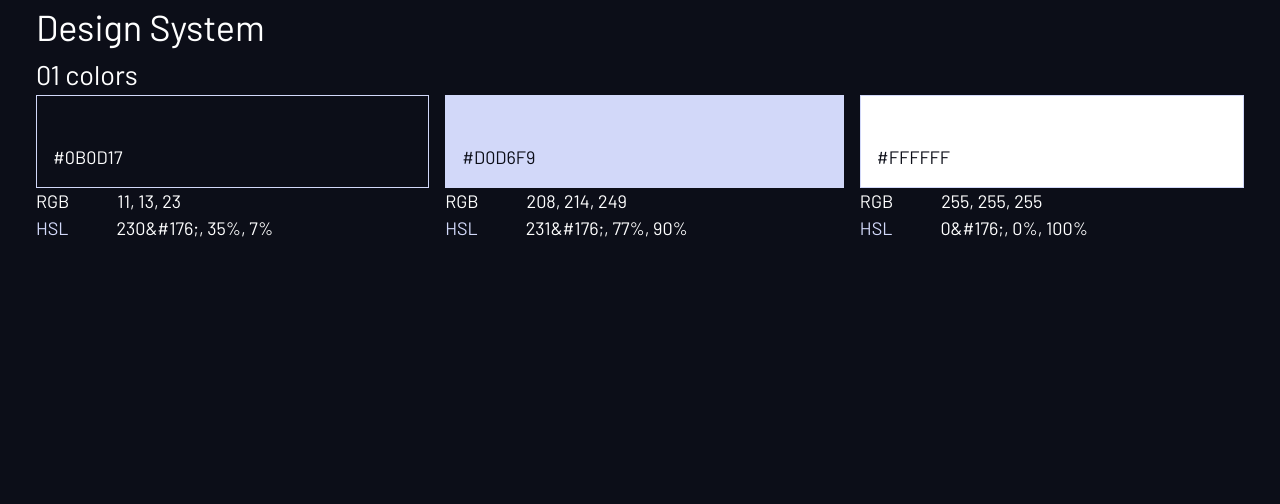
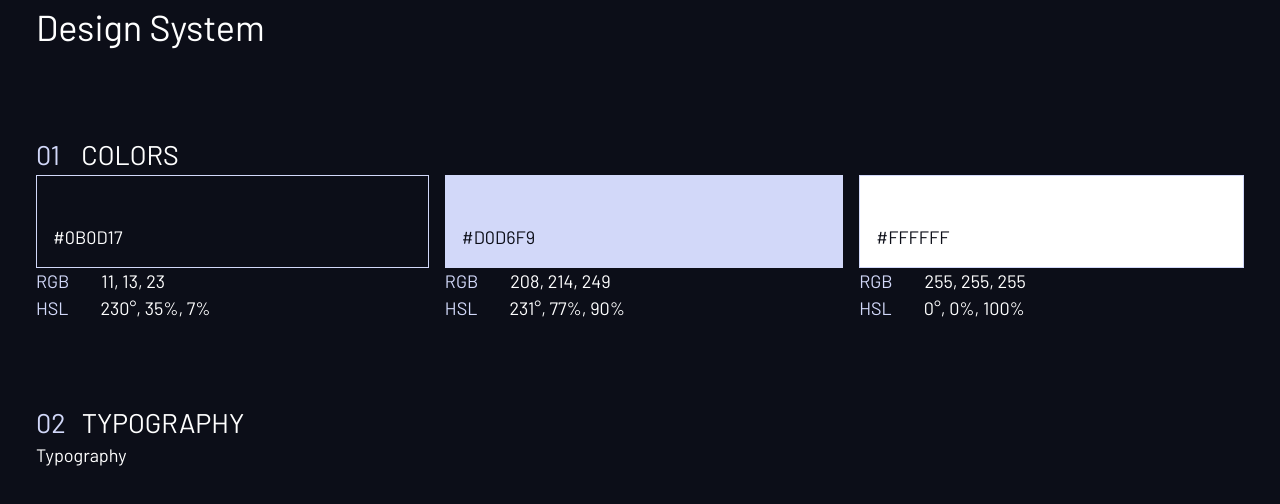
Before and after one commit to webmastersmith/space-travel, a React (Create React App) app: page / in a window 1280 px wide. Shown: the top 504 px of the page. Built offline with nearby package versions, Linux system fonts and the light colour scheme; a web font is replaced by a local one.

Commit message:
fix css modules, add typography

```diff
--- a/src/App.js
+++ b/src/App.js
@@ -1,9 +1,14 @@
 import Colors from 'components/design-colors'
+import Typography from 'components/design-typography/typography'
+import globals from 'styles/global.module.scss'
+import styles from './styles/App.module.scss'
 
 export default function App() {
   return (
-    <div className="container">
+    <div className={`${globals.container} ${styles.wrapper}`}>
+      <h1>Design System</h1>
       <Colors />
+      <Typography />
     </div>
   )
 }
--- a/src/components/design-colors/colors.jsx
+++ b/src/components/design-colors/colors.jsx
@@ -1,43 +1,47 @@
-// import styles from 'styles/App.module.scss'
+import { memo } from 'react'
 import { createBox } from './colors.utils'
+import styles from './colors.module.scss'
+import globals from 'styles/global.module.scss'
 
-export default function Colors() {
+export default memo(function Colors() {
   const boxColors = [
     {
       hex: '#0B0D17',
       rgb: '11, 13, 23',
-      hsl: '230&#176;, 35%, 7%',
-      bg: 'bg-dark',
-      text: 'text-white',
+      hsl: '230°, 35%, 7%',
+      bg: globals.bgDark,
+      text: globals.textWhite,
+      span: globals.textAccent,
     },
     {
       hex: '#D0D6F9',
       rgb: '208, 214, 249',
-      hsl: '231&#176;, 77%, 90%',
-      bg: 'bg-accent',
-      text: 'text-dark',
+      hsl: '231°, 77%, 90%',
+      bg: globals.bgAccent,
+      text: globals.textDark,
+      span: globals.textAccent,
     },
     {
       hex: '#FFFFFF',
       rgb: '255, 255, 255',
-      hsl: '0&#176;, 0%, 100%',
-      bg: 'bg-white',
-      text: 'text-dark',
+      hsl: '0°, 0%, 100%',
+      bg: globals.bgWhite,
+      text: globals.textDark,
+      span: globals.textAccent,
     },
   ]
 
   return (
-    <>
-      <h1>Design System</h1>
-      <section id="colors">
-        <h2>
-          <span>01</span> colors
-        </h2>
+    <section id="colors" className={`${styles.colors}`}>
+      <h2 className={`${globals.uppercase}`}>
+        <span className={`${globals.designH2}`}>01</span> colors
+      </h2>
 
-        <div className={`flex flexCenter`}>
-          {boxColors.map((c) => createBox(c.hex, c.rgb, c.hsl, c.bg, c.text))}
-        </div>
-      </section>
-    </>
+      <div className={`${globals.flex} ${globals.flexCenter}`}>
+        {boxColors.map((c) =>
+          createBox(c.hex, c.rgb, c.hsl, c.bg, c.text, c.span)
+        )}
+      </div>
+    </section>
   )
-}
+})
--- a/src/components/design-colors/colors.module.scss
+++ b/src/components/design-colors/colors.module.scss
@@ -1,12 +1,10 @@
-.boxWrapper {
+.wrapper {
     flex-grow: 1;
   }
-
   .box {
     padding: 3rem 1rem 1rem;
     border: 1px solid #{'hsl(var(--clr-light))'};
   }
-
   .colorCode {
-   margin-right: 3rem;
+    margin-right: 2rem;
   }
--- a/src/components/design-colors/colors.utils.js
+++ b/src/components/design-colors/colors.utils.js
@@ -1,15 +1,15 @@
 import styles from './colors.module.scss'
 
-export function createBox(hex, rgb, hsl, bg, text) {
+export function createBox(hex, rgb, hsl, bg, text, span) {
   return (
-    <div className={`${styles.boxWrapper}`}>
+    <div className={`${styles.wrapper}`}>
       <div className={`${bg} ${text} ${styles.box}`}>{hex}</div>
       <p>
-        <span className={`${styles.colorCode}`}>RGB</span>
+        <span className={`${span} ${styles.colorCode}`}>RGB</span>
         {rgb}
       </p>
       <p>
-        <span className={`text-accent ${styles.colorCode}`}>HSL</span>
+        <span className={`${span} ${styles.colorCode}`}>HSL</span>
         {hsl}
       </p>
     </div>
--- /dev/null
+++ b/src/components/design-typography/index.jsx
@@ -0,0 +1 @@
+export { default } from './typography'
--- /dev/null
+++ b/src/components/design-typography/typography.jsx
@@ -0,0 +1,14 @@
+import { memo } from 'react'
+import globals from 'styles/global.module.scss'
+
+export default memo(function Typography(props) {
+  return (
+    <section id="typography">
+      <h2 className={`${globals.uppercase}`}>
+        <span className={`${globals.designH2}`}>02</span>
+        typography
+      </h2>
+      <div>Typography</div>
+    </section>
+  )
+})
--- a/src/index.js
+++ b/src/index.js
@@ -1,7 +1,7 @@
 import React from 'react'
 import ReactDOM from 'react-dom'
 import 'styles/reset.css'
-import 'styles/global.scss'
+import 'styles/global.module.scss'
 import App from './App'
 
 ReactDOM.render(
--- /dev/null
+++ b/src/styles/App.module.scss
@@ -0,0 +1,5 @@
+.wrapper {
+ display: flex;
+ flex-direction: column;
+ gap: 5rem;
+}
--- a/src/styles/global.scss
+++ b/src/styles/global.module.scss
@@ -33,11 +33,6 @@ body {
   -moz-osx-font-smoothing: grayscale;
 }
 
-code {
-  font-family: source-code-pro, Menlo, Monaco, Consolas, 'Courier New',
-    monospace;
-}
-
 .flex {
   display: flex;
   gap: var(--gap, 1rem);
@@ -67,38 +62,44 @@ code {
   white-space: nowrap;
   border: 0;
 }
-.bg-dark { background-color: #{'hsl( var(--clr-dark) )'}; }
-.bg-accent { background-color: #{'hsl( var(--clr-light) )'}; }
-.bg-white { background-color: #{'hsl( var(--clr-white) )'}; }
+.bgDark { background-color: #{'hsl( var(--clr-dark) )'}; }
+.bgAccent { background-color: #{'hsl( var(--clr-light) )'}; }
+.bgWhite { background-color: #{'hsl( var(--clr-white) )'}; }
 
-.text-white { color: #{'hsl( var(--clr-white) )'}; }
-.text-white-20 { color: #{'hsl( var(--clr-white) / 20% )'}; }
-.text-dark { color: #{'hsl( var(--clr-dark) )'}; }
-.text-accent { color: #{'hsl( var(--clr-light) )'}; }
+.textWhite { color: #{'hsl( var(--clr-white) )'}; }
+.textWhite-20 { color: #{'hsl( var(--clr-white) / 20% )'}; }
+.textDark { color: #{'hsl( var(--clr-dark) )'}; }
+.textAccent { color: #{'hsl( var(--clr-light) )'}; }
 
 /* typography */
-.ff-serif { font-family: var(--ff-serif); }
-.ff-sans-cond { font-family: var(--ff-sans-cond); }
-.ff-sans-normal { font-family: var(--ff-sans-normal); }
+.ffSerif { font-family: var(--ff-serif); }
+.ffSansCond { font-family: var(--ff-sans-cond); }
+.ffSansNormal { font-family: var(--ff-sans-normal); }
 
-.letter-spacing-1 { letter-spacing: 4.75px; }
-.letter-spacing-2 { letter-spacing: 2.7px; }
-.letter-spacing-3 { letter-spacing: 2.35px; }
+.letterSpacing-1 { letter-spacing: 4.75px; }
+.letterSpacing-2 { letter-spacing: 2.7px; }
+.letterSpacing-3 { letter-spacing: 2.35px; }
 
 .uppercase { text-transform: uppercase; }
 
-.fs-900 { font-size: var(--fs-900); }
-.fs-800 { font-size: var(--fs-800); }
-.fs-700 { font-size: var(--fs-700); }
-.fs-600 { font-size: var(--fs-600); }
-.fs-500 { font-size: var(--fs-500); }
-.fs-400 { font-size: var(--fs-400); }
-.fs-300 { font-size: var(--fs-300); }
-.fs-200 { font-size: var(--fs-200); }
+.fs900 { font-size: var(--fs-900); }
+.fs800 { font-size: var(--fs-800); }
+.fs700 { font-size: var(--fs-700); }
+.fs600 { font-size: var(--fs-600); }
+.fs500 { font-size: var(--fs-500); }
+.fs400 { font-size: var(--fs-400); }
+.fs300 { font-size: var(--fs-300); }
+.fs200 { font-size: var(--fs-200); }
 
-.fs-900,
-.fs-800,
-.fs-700,
-.fs-600 {
+.fs900,
+.fs800,
+.fs700,
+.fs600 {
     line-height: 1.1;
 }
+
+// design page styles
+.designH2 {
+  color: #{'hsl(var(--clr-light))'};
+  margin-right: 1rem;
+}
```
Also changed, not shown: src/components/design-typography/typography.module.scss (added, +8 -0 lines).
